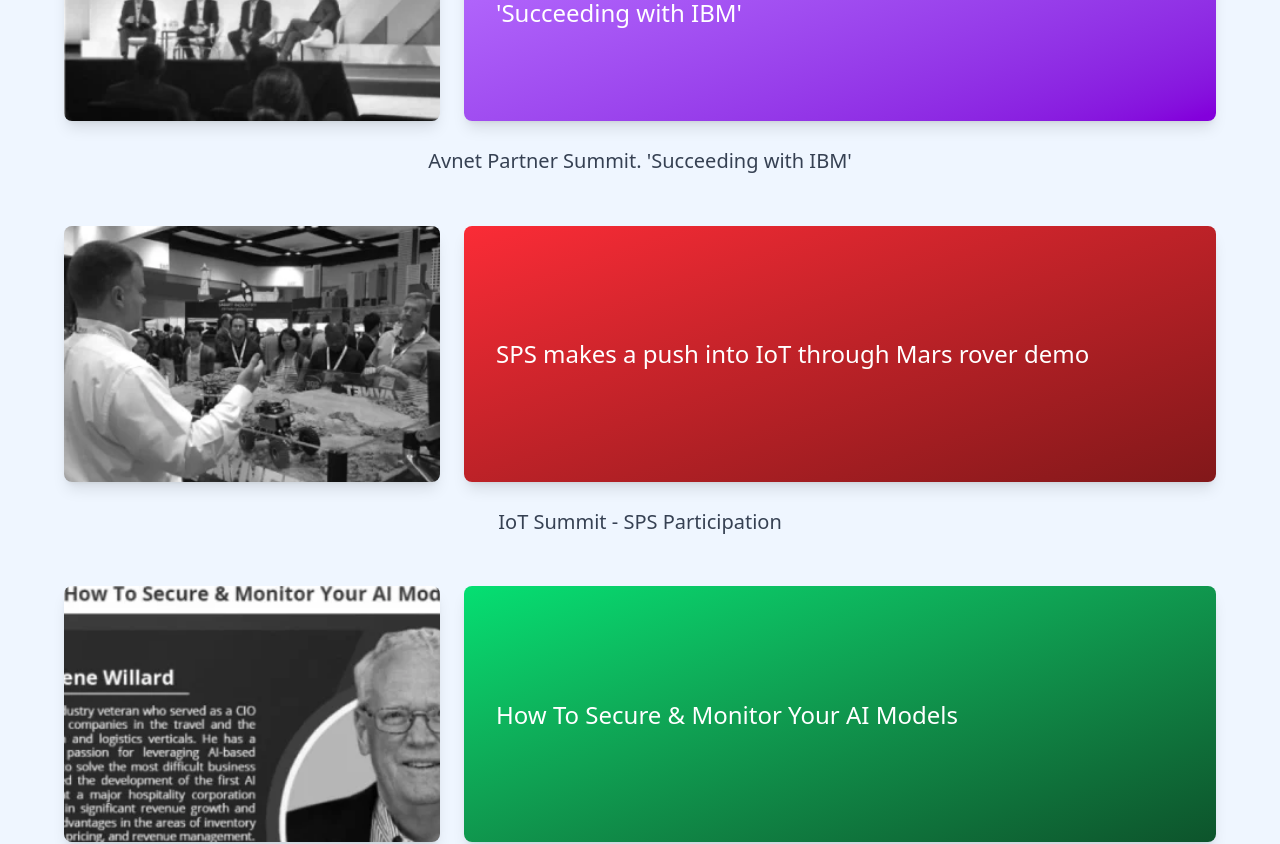
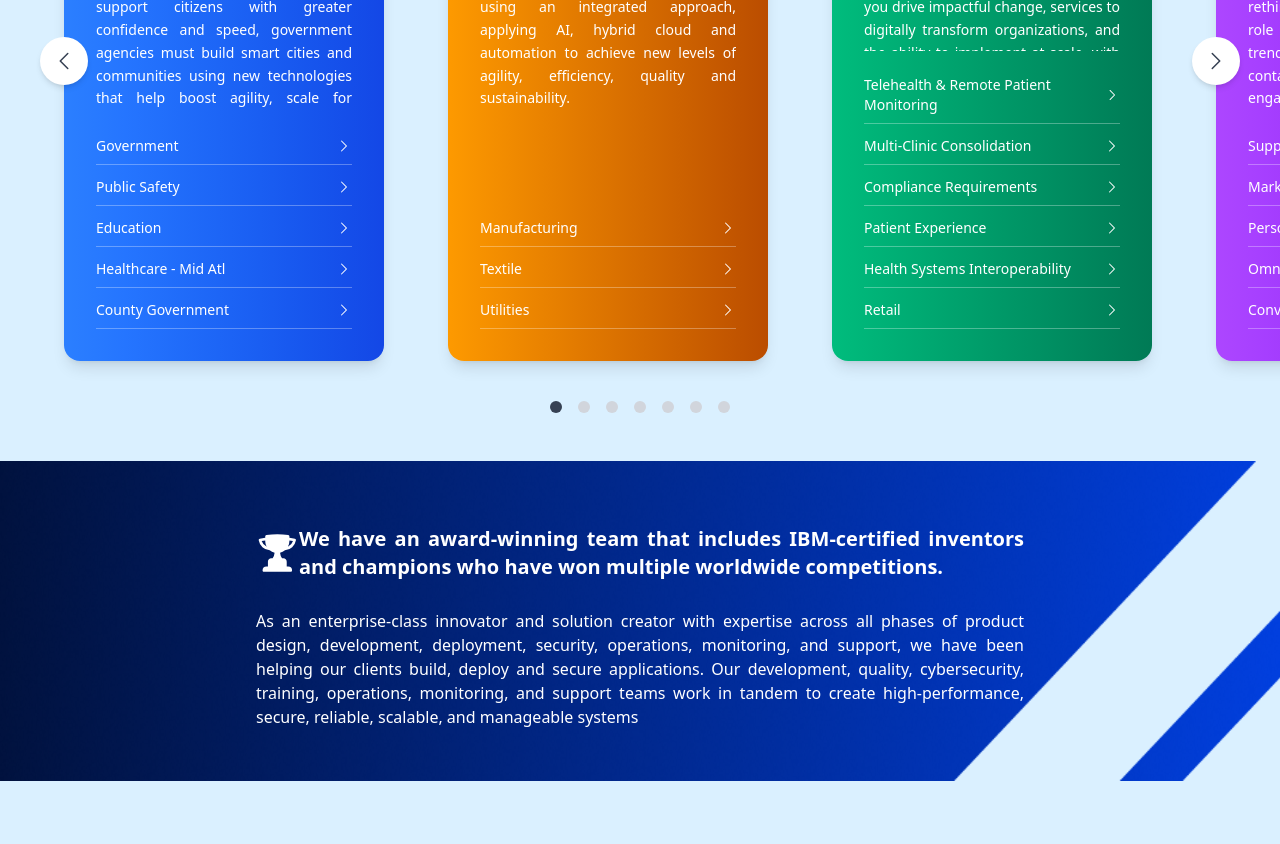
Before and after one commit to rsq-codequeen/SPS-web-project, a React (Vite) app in the folder SPS-web/: page / in a window 1280 px wide. Shown: the part 4800-5644 px from the top of the page. Built offline with nearby package versions, Linux system fonts and the light colour scheme.

Commit message:
made awards section

```diff
--- a/SPS-web/src/App.jsx
+++ b/SPS-web/src/App.jsx
@@ -6,6 +6,8 @@
 import Applications from './Components/Applications';
 import NewsAndBlog from './Components/NewsAndBlog';
 import Footer from './Components/Footer';
+import SPSVerticals from './sections/SPSVerticals'
+import Awards from './sections/Awards';
 function App() {
   return (
     <div className="App">
@@ -14,6 +16,8 @@
     <Startup/>
     <Applications/>
     <TechPartners/>
+    <SPSVerticals/>
+    <Awards/>
     <NewsAndBlog/>
     <Footer/>
     </div>
--- /dev/null
+++ b/SPS-web/src/Sections/Awards.jsx
@@ -0,0 +1,22 @@
+import ButtonsBgImg from '../assets/buttonsbg/buttonsbg.png'
+
+const Awards = () => {
+  return (
+   <div className="flex flex-row items-center justify-center relative">
+               <img src={ButtonsBgImg} alt="background" className="w-full rotate-[180deg] h-80" />
+
+               <div className="absolute flex flex-col gap-4 text-white text-justify w-3/5">
+                <h1 className='font-semibold flex flex-row text-xl items-center'><svg xmlns="http://www.w3.org/2000/svg" viewBox="0 0 24 24" fill="currentColor" className="size-20">
+  <path fillRule="evenodd" d="M5.166 2.621v.858c-1.035.148-2.059.33-3.071.543a.75.75 0 0 0-.584.859 6.753 6.753 0 0 0 6.138 5.6 6.73 6.73 0 0 0 2.743 1.346A6.707 6.707 0 0 1 9.279 15H8.54c-1.036 0-1.875.84-1.875 1.875V19.5h-.75a2.25 2.25 0 0 0-2.25 2.25c0 .414.336.75.75.75h15a.75.75 0 0 0 .75-.75 2.25 2.25 0 0 0-2.25-2.25h-.75v-2.625c0-1.036-.84-1.875-1.875-1.875h-.739a6.706 6.706 0 0 1-1.112-3.173 6.73 6.73 0 0 0 2.743-1.347 6.753 6.753 0 0 0 6.139-5.6.75.75 0 0 0-.585-.858 47.077 47.077 0 0 0-3.07-.543V2.62a.75.75 0 0 0-.658-.744 49.22 49.22 0 0 0-6.093-.377c-2.063 0-4.096.128-6.093.377a.75.75 0 0 0-.657.744Zm0 2.629c0 1.196.312 2.32.857 3.294A5.266 5.266 0 0 1 3.16 5.337a45.6 45.6 0 0 1 2.006-.343v.256Zm13.5 0v-.256c.674.1 1.343.214 2.006.343a5.265 5.265 0 0 1-2.863 3.207 6.72 6.72 0 0 0 .857-3.294Z" clipRule="evenodd" />
+</svg>
+We have an award-winning team that includes IBM-certified inventors and champions who have won multiple worldwide competitions.</h1>
+                <p>
+                    As an enterprise-class innovator and solution creator with expertise across all phases of product design, development, deployment, security, operations, monitoring, and support, we have been helping our clients build, deploy and secure applications. Our development, quality, cybersecurity, training, operations, monitoring, and support teams work in tandem to create high-performance, secure, reliable, scalable, and manageable systems
+                </p>
+               </div>
+            </div>
+
+  )
+}
+
+export default Awards
--- a/SPS-web/src/components/NewsAndBlog.jsx
+++ b/SPS-web/src/components/NewsAndBlog.jsx
@@ -3,7 +3,7 @@
 
 const NewsAndBlog = () => {
     return (
-        <div className="py-16 px-4 bg-blue-50">
+        <div className="py-16 px-4 ">
             <div className="max-w-6xl mx-auto">
                 {/* Section Title */}
                 <div className="text-center mb-12">
```
